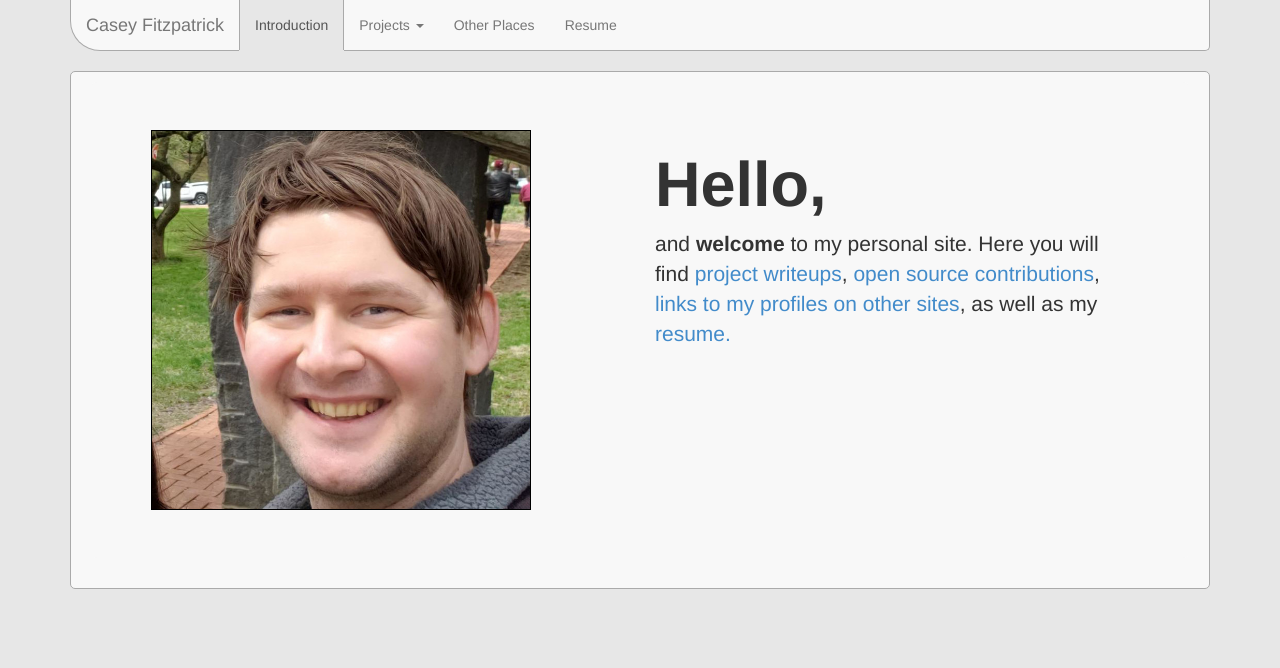
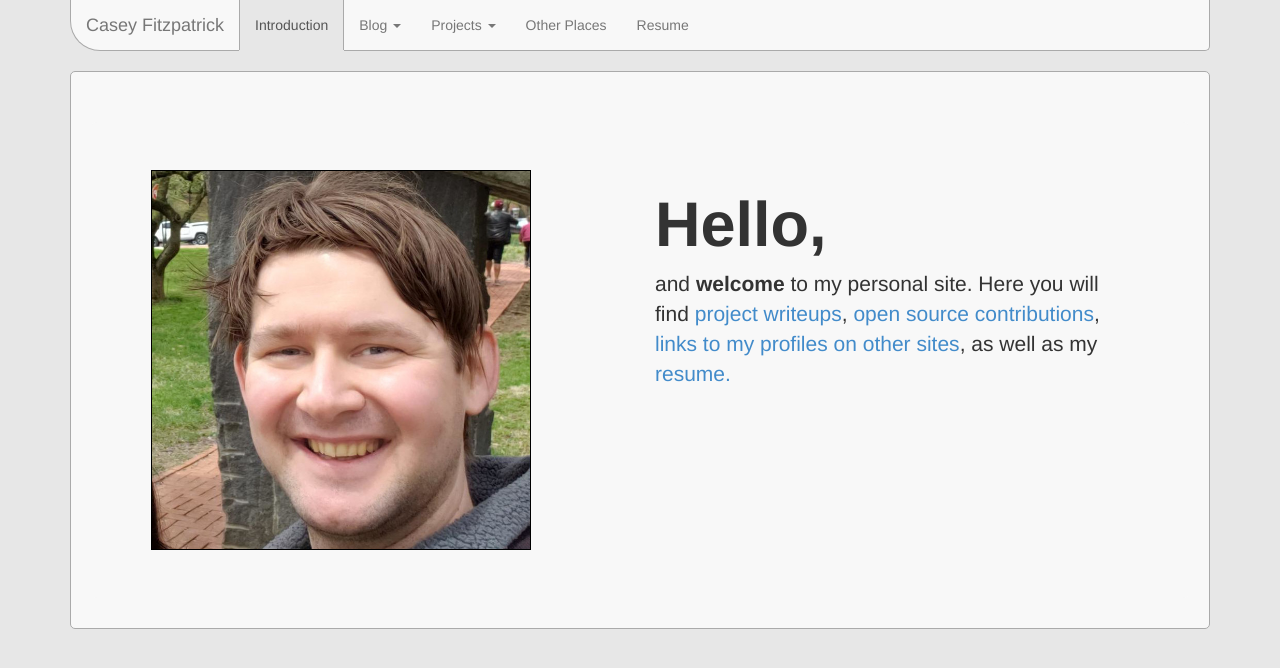
Before and after one commit to kcghost/kcghost.github.io, a Jekyll site: the page built from index.html, in a window 1280 px wide. Shown: the top 668 px of the page. Built offline with Jekyll 4.4.1, drawn with Linux system fonts in a browser that asks for light colours.

Commit message:
Support blogs and dates

```diff
--- a/_layouts/wrap.html
+++ b/_layouts/wrap.html
@@ -47,6 +47,13 @@
 					<a href="/index.html">Introduction</a>
 				</li>
 
+							{% assign active_page_is_blog = false %}
+							{% for cat in page.categories %}
+								{% if active_page_is_blog == false and cat == "blog" %}
+									{% assign active_page_is_blog = true %}
+								{% endif %}
+							{% endfor %}
+
 							{% assign active_page_is_project = false %}
 							{% for cat in page.categories %}
 								{% if active_page_is_project == false and cat == "projects" %}
@@ -54,11 +61,32 @@
 								{% endif %}
 							{% endfor %}
 
+							{% if active_page_is_blog %}
+							<li class="active dropdown">
+							{% else %}
+							<li class="dropdown">
+							{% endif %}
+
+							<a href="#" class="dropdown-toggle" data-toggle="dropdown">Blog <span class="caret"></span></a>
+								<ul class="dropdown-menu" role="menu">
+								{% for post_link in site.categories.blog limit 10%}
+									{% if page.title == post_link.title %}
+									<li class="active">
+									{% else %}
+									<li>
+									{% endif %}
+											<a href="{{ post_link.url }}">{{ post_link.title }}</a>
+									</li>
+								{% endfor %}
+								</ul>
+							</li>
+
 							{% if active_page_is_project %}
 							<li class="active dropdown">
 							{% else %}
 							<li class="dropdown">
 							{% endif %}
+
 							<a href="#" class="dropdown-toggle" data-toggle="dropdown">Projects <span class="caret"></span></a>
 								<ul class="dropdown-menu" role="menu">
 								{% for post_link in site.categories.projects %}
@@ -91,6 +119,11 @@
 				</div><!--/.container-fluid -->
 			</nav>
 			<div class="content">
+				<b>
+					{{ page.date | date: '%Y-%m-%d' }}{% if page.updated %}, updated {{ page.updated | date: '%Y-%m-%d' }}
+					{% endif %}
+				</b>
+				<br></br>
 				{{ content }}
 			</div>
 		</div> <!-- /container -->
```
Also changed, not shown: other parts of _layouts/wrap.html (+1 -1 lines).
